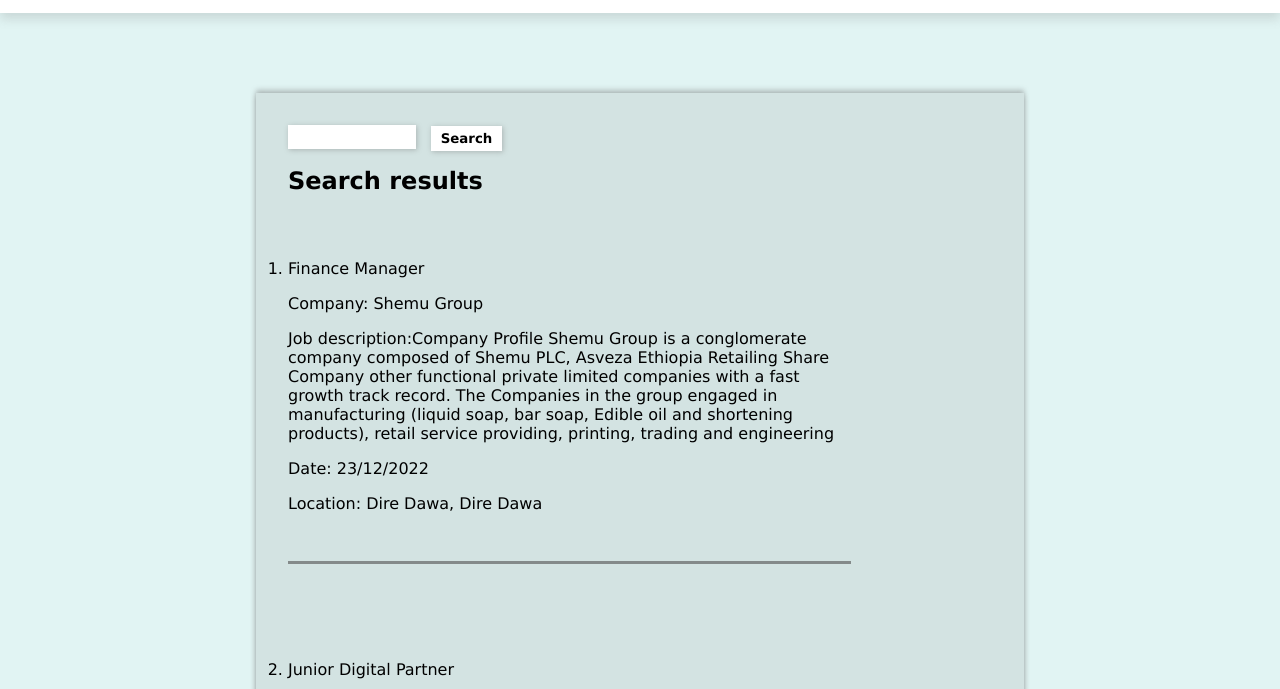
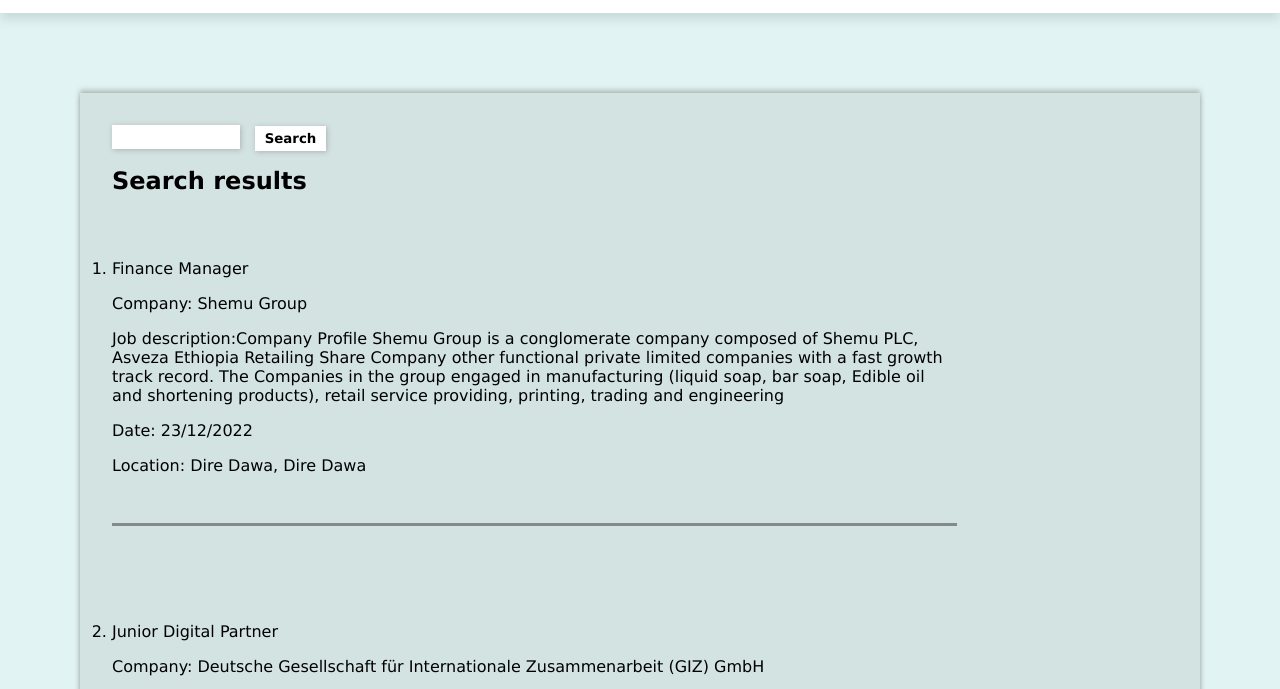
Before and after one commit to Shamil-B/shamil-b.github.io-2-, a plain HTML site: page jobs.html in a window 1280 px wide. Shown: the part 99-788 px from the top of the page. Drawn offline with Linux system fonts and the light colour scheme.

Commit message:
Add files via upload

```diff
--- a/cssjs/jobsStyle.css
+++ b/cssjs/jobsStyle.css
@@ -7,7 +7,8 @@
 
 .main-content{
 
-    width: 60%;
+    width: 90%;
+    max-width: 70rem;
     margin: 5rem auto;
     background: rgba(93, 81, 81,0.1);
     padding: 2rem;
```
